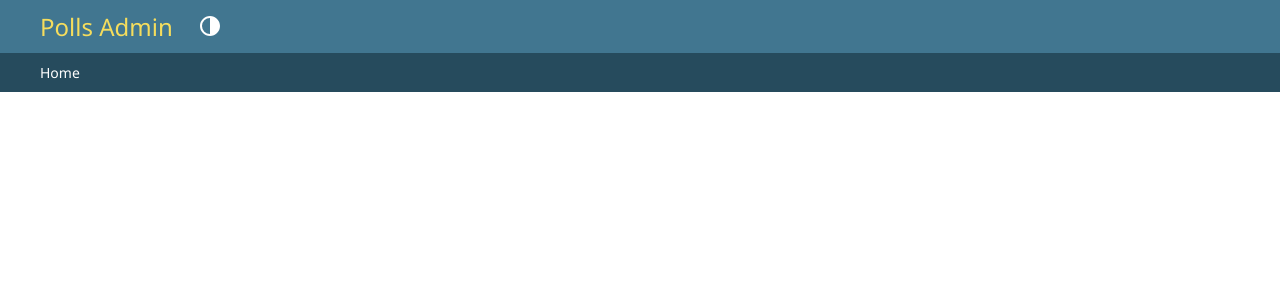
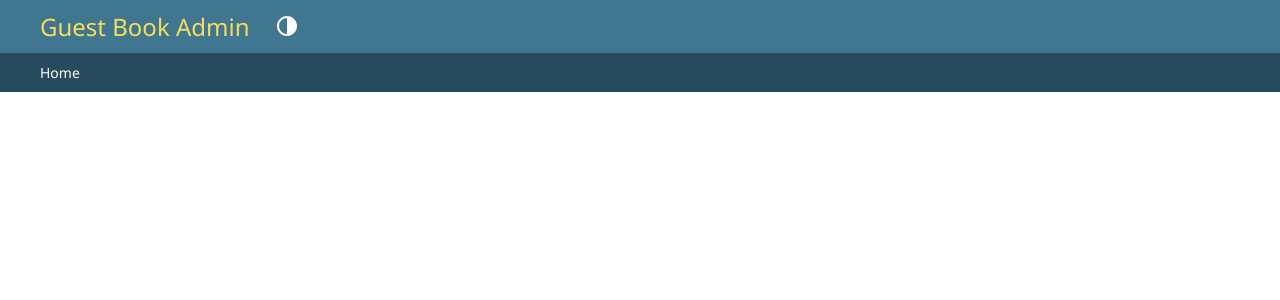
Before and after one commit to FirstPrinciplesDevelopment/guest-book, a Django app: template templates/admin/base_site.html in a window 1280 px wide. Shown: the top 300 px of the page. Run offline with Django 5.2, Linux system fonts and the light colour scheme; the template is opened without the code that fills it, so the values that code supplies are empty.

Commit message:
updated admin template

```diff
--- a/templates/admin/base_site.html
+++ b/templates/admin/base_site.html
@@ -1,11 +1,12 @@
 {% extends "admin/base.html" %}
 
-{% block title %}{% if subtitle %}{{ subtitle }} | {% endif %}{{ title }} | {{ site_title|default:_('Django site admin') }}{% endblock %}
+{% block title %}{% if subtitle %}{{ subtitle }} | {% endif %}{{ title }} | {{ site_title|default:_('Django site admin')
+}}{% endblock %}
 
 {% block branding %}
-<div id="site-name"><a href="{% url 'admin:index' %}">Polls Admin</a></div>
+<div id="site-name"><a href="{% url 'admin:index' %}">Guest Book Admin</a></div>
 {% if user.is_anonymous %}
-  {% include "admin/color_theme_toggle.html" %}
+{% include "admin/color_theme_toggle.html" %}
 {% endif %}
 {% endblock %}
 
```
